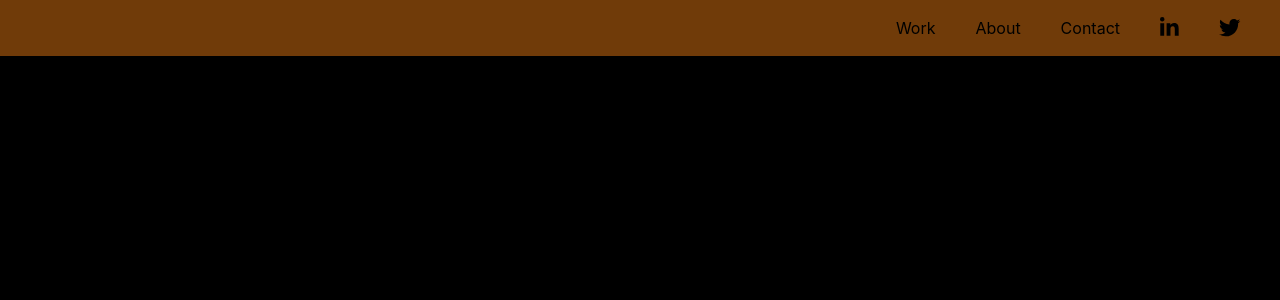
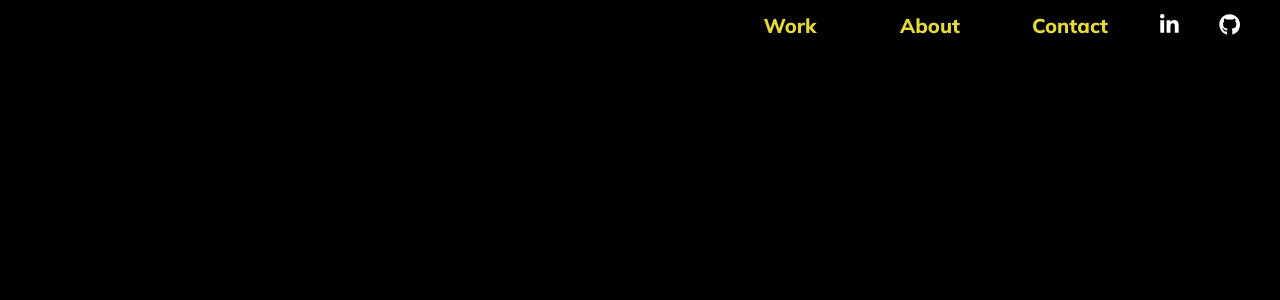
Before and after one commit to maahokgit/maahokgit.github.io, a React (Create React App) app: page / in a window 1280 px wide. Shown: the top 300 px of the page. Built offline with nearby package versions, Linux system fonts and the light colour scheme.

Commit message:
navBar styling finish

```diff
--- a/public/index.html
+++ b/public/index.html
@@ -10,6 +10,8 @@
       content="Web site created using create-react-app"
     />
     <link rel="apple-touch-icon" href="%PUBLIC_URL%/logo192.png" />
+    <link rel="preconnect" href="https://fonts.gstatic.com">
+<link href="https://fonts.googleapis.com/css2?family=Mulish:wght@200;300;400;500;600;700;800;900&display=swap" rel="stylesheet">
     <!--
       manifest.json provides metadata used when your web app is installed on a
       user's mobile device or desktop. See https://developers.google.com/web/fundamentals/web-app-manifest/
--- a/src/components/Navigation/NavBar/NavBar.js
+++ b/src/components/Navigation/NavBar/NavBar.js
@@ -1,14 +1,29 @@
-import React from "react";
+import React, { useState } from "react";
 import NavigationItems from "../NavigationItems/NavigationItems";
 
-import Style from './NavBar.module.css';
+import Style from "./NavBar.module.css";
 
-const navBar = (props) => (
-  <header className={Style.NavBar}>
-    <nav className={Style.DeskTopOnly}>
-      <NavigationItems />
-    </nav>
-  </header>
-);
+const NavBar = (props) => {
+  const [scrolling, SetScrolling] = useState(false);
 
-export default navBar;
+  const checkOnScrollHandler = () => {
+    if (window.scrollY < 50) {
+      SetScrolling(false);
+    } else if (window.scrollY > 50) {
+      SetScrolling(true);
+    }
+  };
+  window.addEventListener("scroll", checkOnScrollHandler);
+
+  return (
+    <header
+      className={[Style.NavBar, scrolling ? Style.onScroll : ""].join(" ")}
+    >
+      <nav className={Style.DeskTopOnly}>
+        <NavigationItems />
+      </nav>
+    </header>
+  );
+};
+
+export default NavBar;
--- a/src/components/Navigation/NavBar/NavBar.module.css
+++ b/src/components/Navigation/NavBar/NavBar.module.css
@@ -1,16 +1,17 @@
 .NavBar {
-  height: 56px;
+  height: 50px;
   width: 100%;
   position: fixed;
   top: 0;
   left: 0;
-  background-color: #703b09;
+  /* background-color: #703b09; */
   display: flex;
   justify-content: space-between;
   align-items: center;
   padding: 0 20px;
   box-sizing: border-box;
   z-index: 90;
+  color: #e5d936;
 }
 
 .NavBar nav {
@@ -21,3 +22,11 @@
 .DesktopOnly {
   display: none;
 }
+
+.onScroll {
+  background: rgb(203,178,106);
+  background: -moz-linear-gradient(90deg, rgba(203,178,106,1) 20%, rgba(229,217,54,1) 50%, rgba(0,0,0,1) 75%);
+  background: -webkit-linear-gradient(90deg, rgba(203,178,106,1) 20%, rgba(229,217,54,1) 50%, rgba(0,0,0,1) 75%);
+  background: linear-gradient(90deg, rgba(203,178,106,1) 20%, rgba(229,217,54,1) 50%, rgba(0,0,0,1) 75%);
+  filter: progid:DXImageTransform.Microsoft.gradient(startColorstr="#cbb26a",endColorstr="#000000",GradientType=1);
+}
--- a/src/components/Navigation/NavigationItems/NavigationItems.js
+++ b/src/components/Navigation/NavigationItems/NavigationItems.js
@@ -1,15 +1,29 @@
-import { FontAwesomeIcon } from '@fortawesome/react-fontawesome'
-import { faLinkedinIn, faTwitter } from '@fortawesome/free-brands-svg-icons'
+import { FontAwesomeIcon } from "@fortawesome/react-fontawesome";
+import { faLinkedinIn, faGithub } from "@fortawesome/free-brands-svg-icons";
 
 import Style from "./NavigationItems.module.css";
 
 const navigationItems = (props) => (
   <ul className={Style.NavigationItems}>
-    <li>Work</li>
-    <li>About</li>
-    <li>Contact</li>
-    <li><FontAwesomeIcon icon={faLinkedinIn} size='lg'/></li>
-    <li><FontAwesomeIcon icon={faTwitter} size='lg'/></li>
+    <li className={Style.Items}>Work</li>
+    <li className={Style.Items}>About</li>
+    <li className={Style.Items}>Contact</li>
+    <li>
+      <FontAwesomeIcon
+        icon={faLinkedinIn}
+        size="lg"
+        color="white"
+        className={Style.fontUpload}
+      />
+    </li>
+    <li>
+      <FontAwesomeIcon
+        icon={faGithub}
+        size="lg"
+        color="white"
+        className={Style.fontUpload}
+      />
+    </li>
   </ul>
 );
 
--- a/src/components/Navigation/NavigationItems/NavigationItems.module.css
+++ b/src/components/Navigation/NavigationItems/NavigationItems.module.css
@@ -11,3 +11,25 @@
 li {
   padding: 0 20px;
 }
+
+li.Items {
+  font-family: "Mulish";
+  font-weight: 800;
+  font-size: 20px;
+  display: flex;
+  height: 100%;
+  align-items: center;
+  justify-content: center;
+  width: 100px;
+}
+
+li.Items:hover {
+  font-weight: 500;
+  /* background-color: #8f5c2c; */
+  border-bottom: 4px solid #cbb26a;
+  color: white;
+}
+
+.fontUpload:hover {
+  color: #e5d936;
+}
--- a/src/hoc/Layout/Layout.js
+++ b/src/hoc/Layout/Layout.js
@@ -4,10 +4,10 @@ import NavBar from "../../components/Navigation/NavBar/NavBar";
 
 const Layout = (props) => {
   return (
-    <React.Fragment>
+    <>
       <NavBar />
       <main>{props.children}</main>
-    </React.Fragment>
+    </>
   );
 };
 
```
Lines whose indentation alone changed are shown as unchanged.
